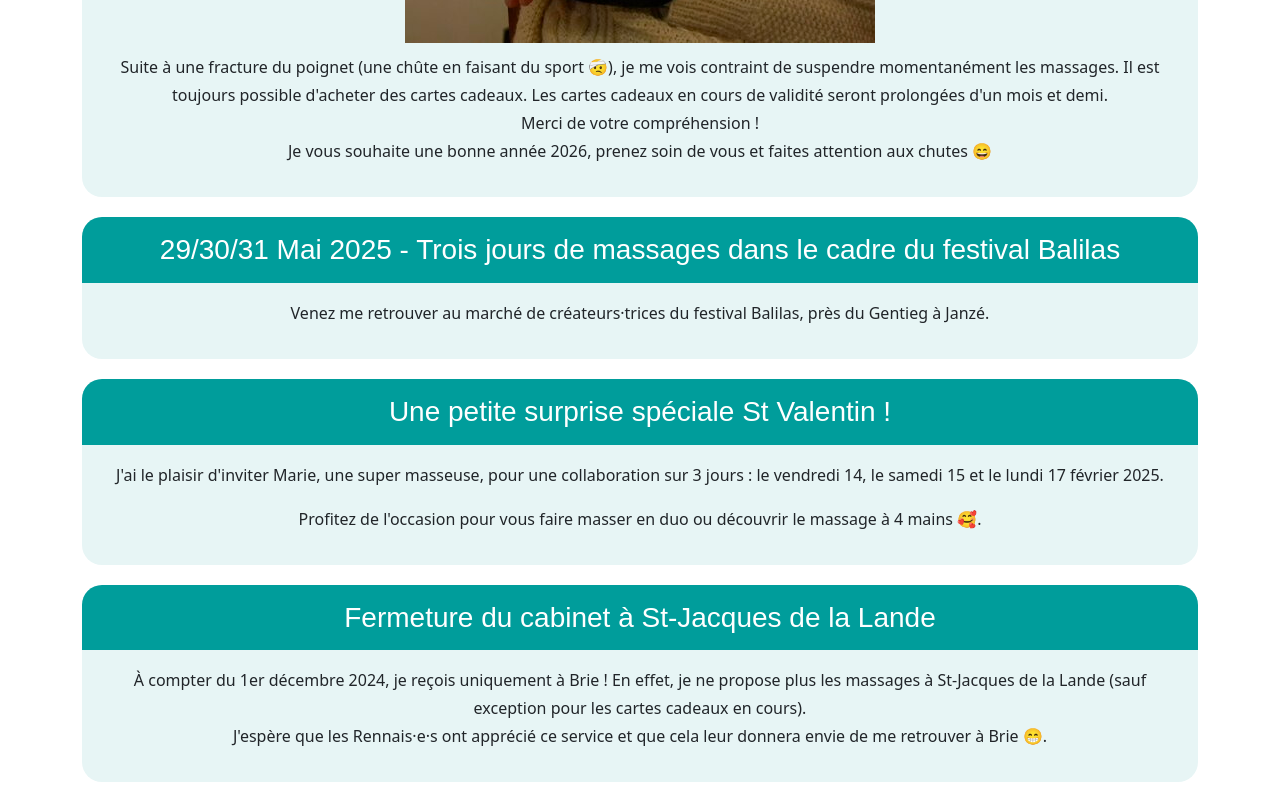
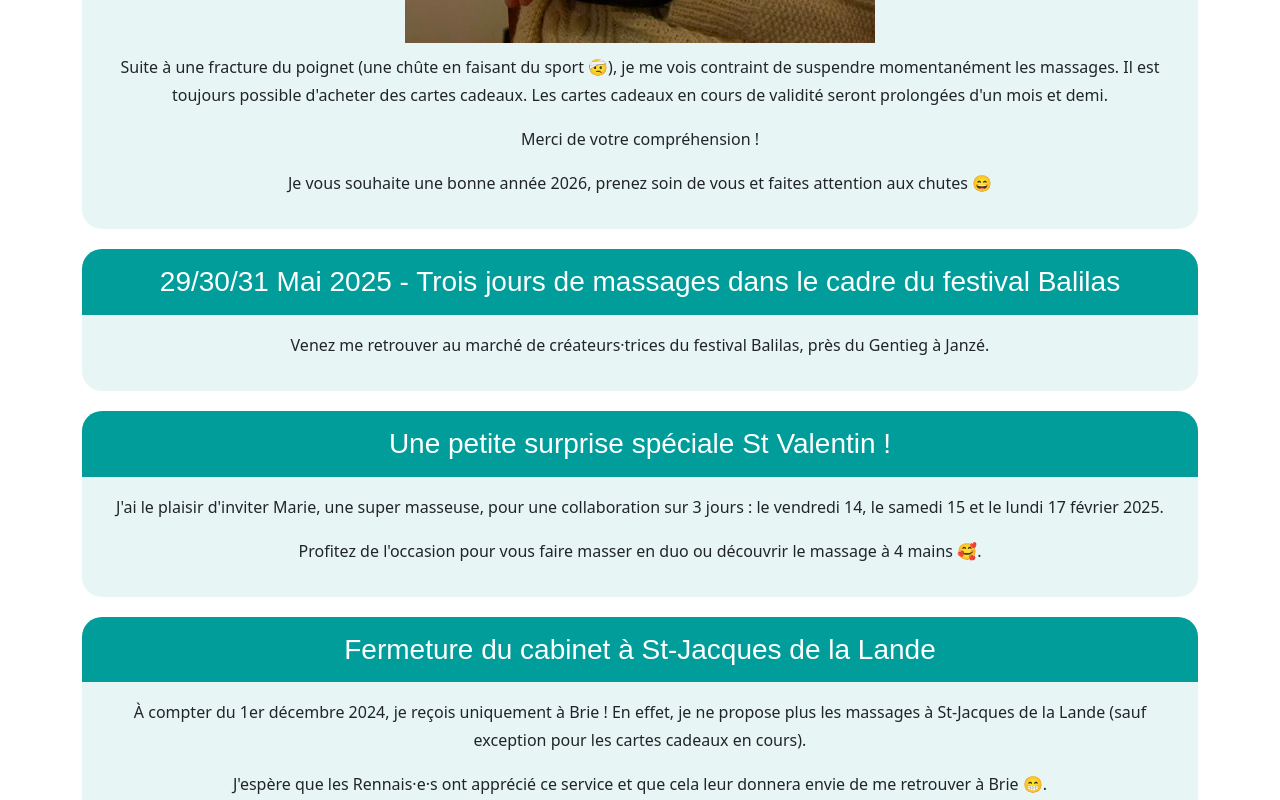
Before and after one commit to Arthurin/massagerecu-app, a Next.js app: page / in a window 1280 px wide. Shown: the part 2000-2800 px from the top of the page. Built offline with nearby package versions, Linux system fonts and the light colour scheme; a web font is replaced by a local one.

Commit message:
mise en page

```diff
--- a/src/app/page.tsx
+++ b/src/app/page.tsx
@@ -94,9 +94,9 @@ export default function Home() {
               🤕), je me vois contraint de suspendre momentanément les massages.
               Il est toujours possible d'acheter des cartes cadeaux. Les cartes
               cadeaux en cours de validité seront prolongées d'un mois et demi.
-              <br />
-              Merci de votre compréhension !
-              <br />
+            </p>
+            <p>Merci de votre compréhension !</p>
+            <p>
               Je vous souhaite une bonne année 2026, prenez soin de vous et
               faites attention aux chutes 😄
             </p>
@@ -127,7 +127,8 @@ export default function Home() {
               À compter du 1er décembre 2024, je reçois uniquement à Brie ! En
               effet, je ne propose plus les massages à St-Jacques de la Lande
               (sauf exception pour les cartes cadeaux en cours).
-              <br />
+            </p>
+            <p>
               J'espère que les Rennais·e·s ont apprécié ce service et que cela
               leur donnera envie de me retrouver à Brie 😁.
             </p>
```
